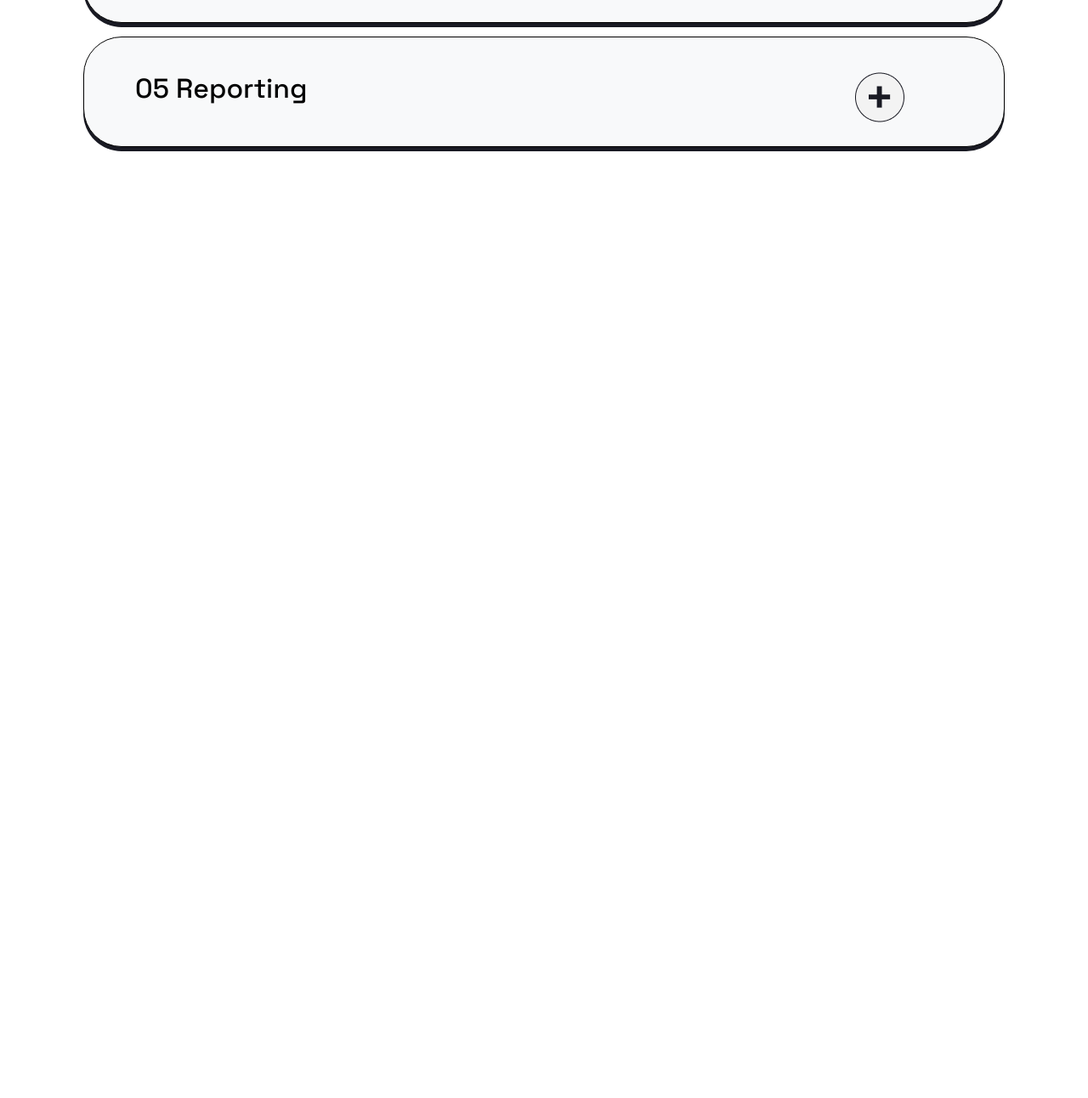
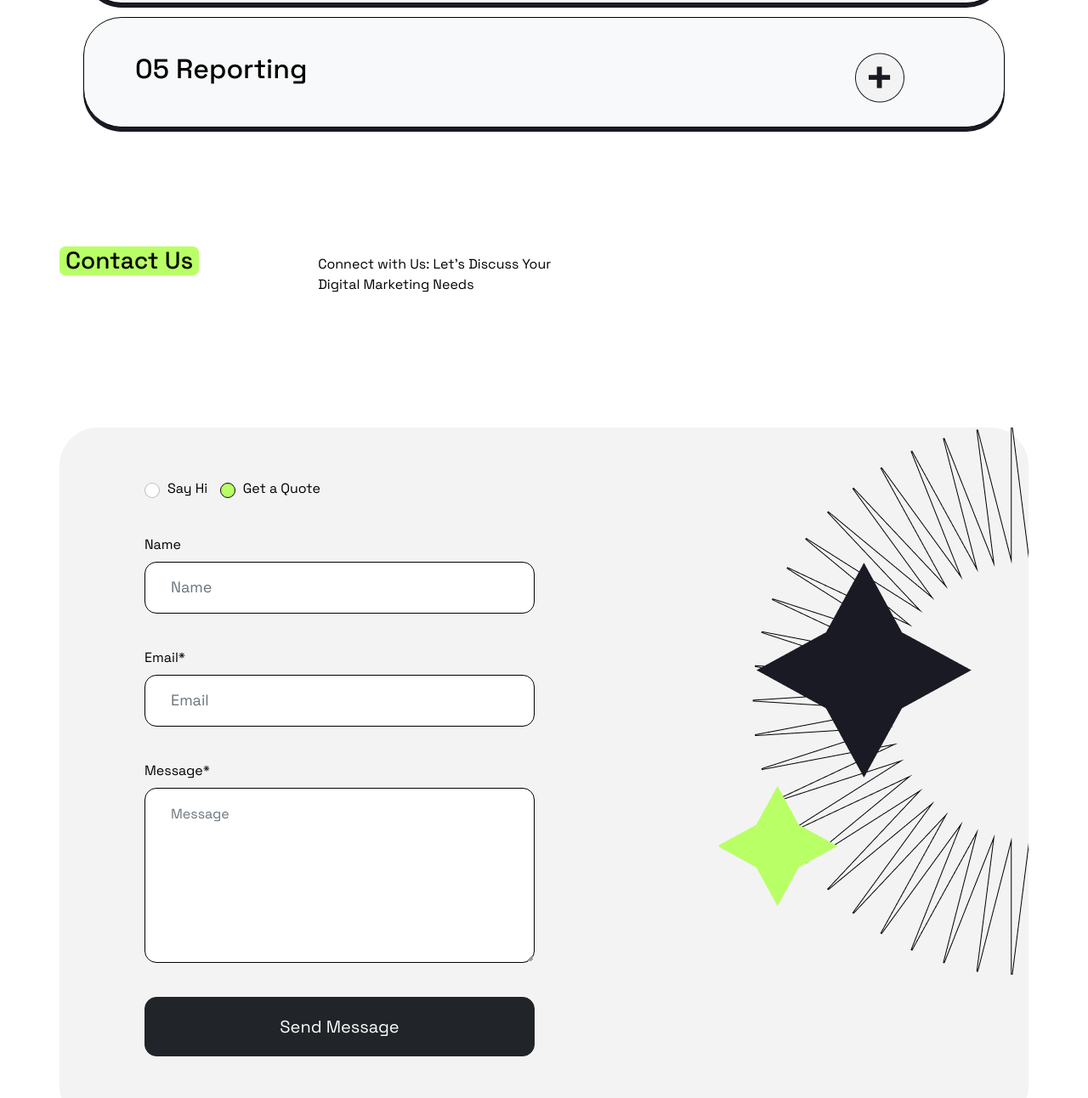
Before and after one commit to RimshaZahidIqbal/positivus-design-to-code, a plain HTML site: page index.html in a window 1280 px wide. Shown: the part 2408-3700 px from the top of the page at 85% size. Before the commit the page ends 2597 px from the top, so only its background shows below. Drawn offline with nearby package versions, Linux system fonts and the light colour scheme.

Commit message:
form section complete

```diff
--- a/index.html
+++ b/index.html
@@ -171,8 +171,71 @@
         </div>
     </div>
     <!-- accordian end  -->
+    <!-- Contact Us -->
+    <div class=" container d-flex .flex-column justify-content-start   ps-0 services ">
+        <h3> Contact Us </h3>
+        <p>Connect with Us: Let's Discuss Your <br>
+            Digital Marketing Needs</p>
+    </div>
 
-
+    <div class="container d-flex  form-container ">
+        <form action="">
+            <div class="radio">
+                <div class="form-check" style="display: inline-block;">
+                    <input class="form-check-input" type="radio" name="flexRadioDefault" id="flexRadioDefault1">
+                    <label class="form-check-label" for="flexRadioDefault1">
+                        Say Hi
+                    </label>
+                </div>
+                <div class="form-check" style="display: inline-block; margin-left: 10px;">
+                    <input class="form-check-input" type="radio" name="flexRadioDefault" id="flexRadioDefault2" checked>
+                    <label class="form-check-label" for="flexRadioDefault2">
+                        Get a Quote </label>
+                </div>
+            </div>
+            <div class="col-12">
+                <label for="user_name" class="form-label">Name</label>
+                <input type="text" class="form-control" id="user_name" placeholder="Name">
+            </div>
+            <div class="col-12">
+                <label for="user_email" class="form-label">Email*</label>
+                <input type="email" class="form-control" id="user_email" placeholder="Email" required>
+            </div>
+            <div class="col-12">
+                <label for="user_message" class="form-label">Message*</label>
+                <textarea class="form-control" id="user_message" placeholder="Message" rows="7  " required></textarea>
+            </div>
+            <button class="btn btn-dark "> Send Message</button>
+        </form>
+        <div class="web-form d-flex flex-column ">
+            <img src="./images/Illustration-2.png" alt="">
+        </div>
+    </div>
+    <footer>
+        <div class="container bg-dark  text-light rounded-top">
+            <div class="footer-upper">
+                <div class="topsection d-flex ">
+                    <div class="topsection-left">
+                        <img src="./images/logos/Logo-white.png" alt="">
+                    </div>
+                    <div class="topsection-center">
+                        <ul class="d-flex flex-row ">
+                            <li>About us</li>
+                            <li>Services</li>
+                            <li>Use Cases</li>
+                            <li>Pricing</li>
+                            <li>Blog</li>
+                        </ul>
+                    </div>
+                    <div class="topsection-right">
+                        <img src="./images/logos/Social icon-1.png" alt="">
+                        <img src="./images/logos/Social icon-2.png" alt="">
+                        <img src="./images/logos/Social icon-3.png" alt="">
+                    </div>
+                </div>
+            </div>
+        </div>
+    </footer>
     <!-- Option 1: Bootstrap Bundle with Popper -->
     <script src="https://cdn.jsdelivr.net/npm/bootstrap@5.0.2/dist/js/bootstrap.bundle.min.js"
         integrity="sha384-MrcW6ZMFYlzcLA8Nl+NtUVF0sA7MsXsP1UyJoMp4YLEuNSfAP+JcXn/tWtIaxVXM"
--- a/style.css
+++ b/style.css
@@ -242,7 +242,6 @@ height: 46px; */
     flex-direction: row;
     justify-content: space-between;
     gap: 15px;
-    align-items: baseline;
     margin-top: 93px;
 
 }
@@ -255,7 +254,6 @@ height: 46px; */
 
 .box {
     box-shadow: 0px 5px 0px 0px #191A23;
-
     height: Hug (279px)px;
     padding: 41px 60px 41px 60px;
     gap: 30px;
@@ -287,6 +285,115 @@ height: 46px; */
 
 }
 
+.form-container {
+    background-color: #F3F3F3;
+    padding: 0;
+    border-radius: 45px;
+    justify-content: space-between;
+    margin-bottom: 140px;
+}
+
+.web-from {
+    width: 50%;
+    object-fit: cover;
+}
+
+.form-container form {
+    margin: 60px 217px 80px 100px;
+    width: 50%;
+    display: flex;
+    flex-direction: column;
+    gap: 40px;
+}
+
+.web-from img {
+    width: 691.57px;
+    height: 648px;
+
+    border-radius: 45px 0px 0px 0px;
+
+}
+
+.radio {
+    font-family: Space Grotesk;
+    font-size: 18px;
+    font-weight: 400;
+    line-height: 22.97px;
+}
+
+
+
+.form-container button {
+    width: Fixed (556px)px;
+    height: Hug (68px)px;
+    padding: 20px 35px 20px 35px;
+    gap: 10px;
+    border-radius: 14px;
+    font-size: 20px;
+    font-weight: 400;
+    line-height: 28px;
+    text-align: center;
+}
+
+/* form css */
+.form-check-input:checked[type=radio] {
+    background-image: url('./images/logos/Ellipse\ 27.png');
+}
+
+.form-check-input:checked {
+    background-color: #FFFFFF;
+    border-color: #000;
+}
+
+.form-check-label {
+    font-size: 16px;
+    color: #000;
+}
+
+#user_email,
+#user_name {
+    width: Fixed (556px)px;
+    height: Hug (59px);
+    padding: 18px 30px 18px 30px !important;
+    gap: 10px;
+    border-radius: 14px !important;
+    border: 1px solid black !important;
+    font-size: 18px !important;
+    font-weight: 400 !important;
+    line-height: 22.97px !important;
+    text-align: left;
+}
+
+#user_message {
+    width: Fixed (556px)px;
+    height: Fixed (190px)px;
+    padding: 18px 30px 18px 30px;
+    border-radius: 14px;
+    border: 1px solid black !important;
+}
+
+footer .form-container {
+    border-radius: 45px, 45px, 0px, 0px;
+}
+
+.footer-upper {
+    padding: 50px 60px;
+}
+
+.topsection {
+    flex-direction: row;
+    justify-content: space-around;
+}
+
+.topsection ul {
+    list-style-type: none;
+    justify-content: space-between;
+    gap: 40px
+}
+
+.topsection-right img {
+    padding: 0px 10px;
+}
 
 @media only screen and (max-width: 430px) {
     .nav-right .menu-icon {
```
Also changed, not shown: images/Illustration-2.png (added), images/logos/Ellipse 27.png (added), images/logos/Logo-white.png (added), images/logos/Social icon-1.png (added), images/logos/Social icon-2.png (added), images/logos/Social icon-3.png (added).
